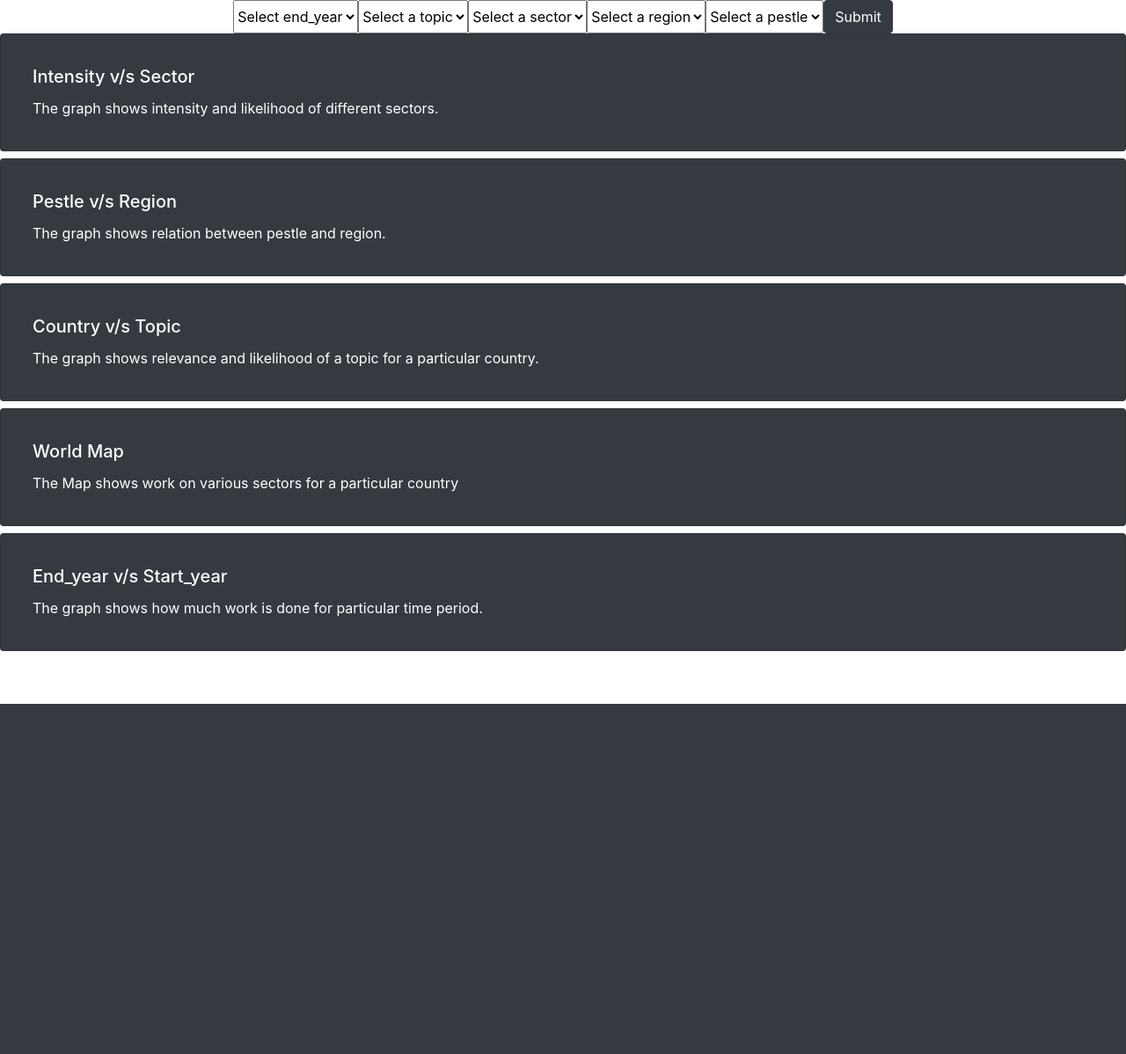
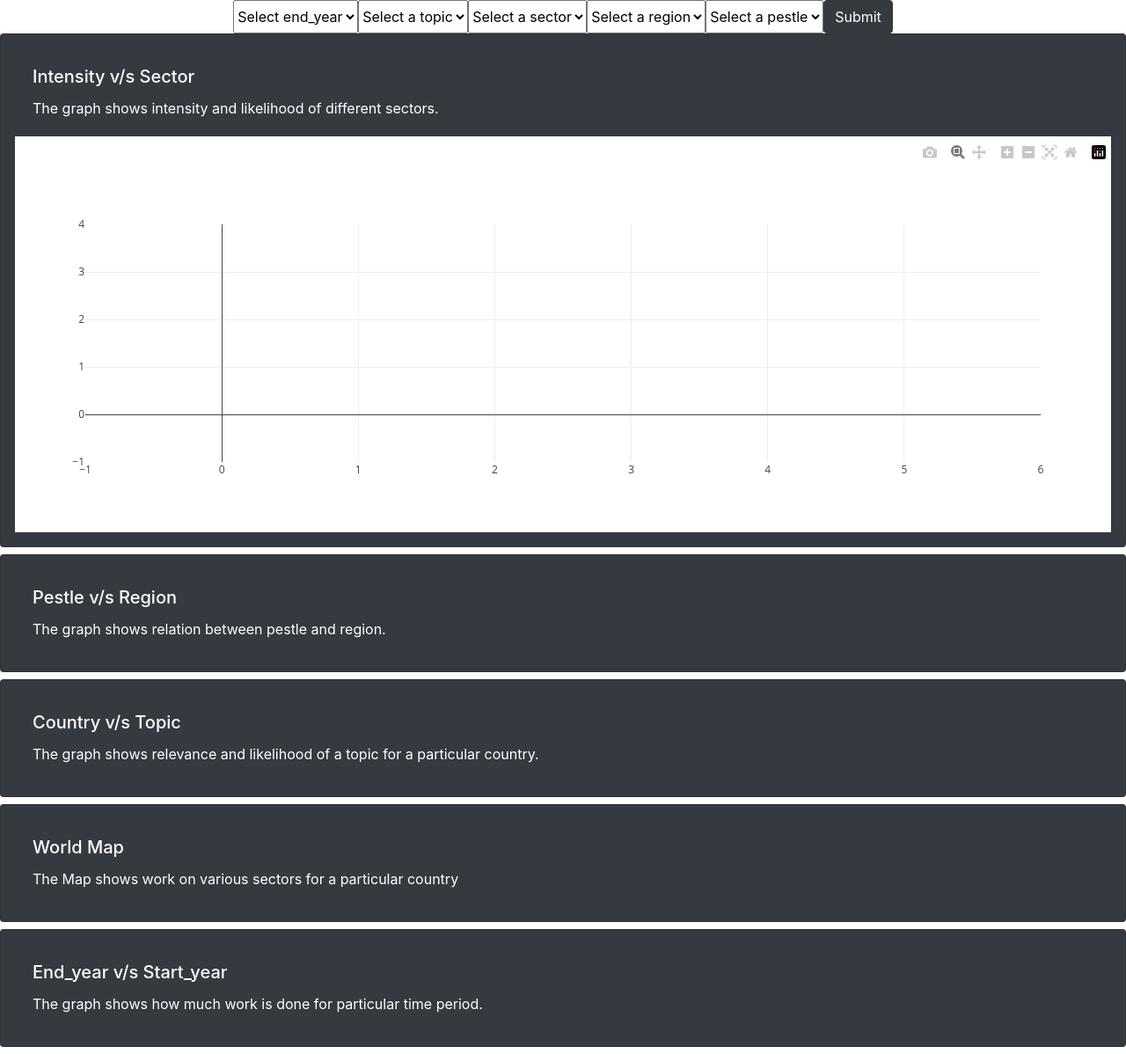
Before and after one commit to sahu-ayush56/Data-Visualization, a Flask app: template templates/index.html in a window 1280 px wide. Shown: the whole page at 88% size. Before the commit the page ends 800 px from the top, so only its background shows below. Run offline with Flask 2, Linux system fonts and the light colour scheme; the template is opened without the code that fills it, so the values that code supplies are empty; parts of the project's set-up code (start-up, migrations or seed data) failed here and were passed over; some libraries are stand-ins or nearby versions.

Commit message:
changed width

```diff
--- a/main.py
+++ b/main.py
@@ -14,21 +14,21 @@ def getarray(column):
 
 def plot1(df):
 	data = df.drop(df[(df['sector']=='')|(df['relevance']=='')].index,inplace=False)
-	fig = px.scatter(data, x="sector", y="intensity", color='likelihood', width = 1050)
+	fig = px.scatter(data, x="sector", y="intensity", color='likelihood')
 
 	# fig.show()
 	return fig
 
 def plot2(df):
 	data = df.drop(df[(df['region']=='') | (df['pestle']=='') | (df['region']=='world')].index,inplace=False)
-	fig = px.density_heatmap(data, x="region", y="pestle", width = 1050)
+	fig = px.density_heatmap(data, x="region", y="pestle")
 	# fig.show()
 	return fig
 
 def plot3(df):
 	data = df.drop(df[(df['topic']=='') | (df['country']=='') | (df['likelihood']=='')].index,inplace=False)
 	data['likelihood'] = pd.to_numeric(data['likelihood'])
-	fig = px.scatter(data, x="topic", y="country", color='relevance', size='likelihood', width = 1050)
+	fig = px.scatter(data, x="topic", y="country", color='relevance', size='likelihood')
 	# fig.show()
 	return fig
 
@@ -48,14 +48,14 @@ def plot4(df):
 	fig = px.choropleth(co, locations="country",locationmode="country names",
                     color="sector_count", # lifeExp is a column of gapminder
                     hover_name="country",hover_data=["sectors"], # column to add to hover information
-                    color_continuous_scale=px.colors.sequential.Plasma, width = 1050)
+                    color_continuous_scale=px.colors.sequential.Plasma)
 	# fig.show()
 	return fig
 
 def plot5(df):
 	data = df.drop(df[(df['start_year']=='')|(df['end_year']=='')].index,inplace=False)
 	data = data.groupby(['start_year','end_year']).size().reset_index().rename(columns={0:'amount_of_work'})
-	fig = px.scatter(data, x="start_year", y="end_year", size="amount_of_work", width = 1050)
+	fig = px.scatter(data, x="start_year", y="end_year", size="amount_of_work")
 	# fig.show()
 	return fig
 
--- a/templates/index.html
+++ b/templates/index.html
@@ -50,7 +50,7 @@
 
 	</form>
 
-<div class="card p-3 mb-2 bg-dark text-white" >
+<div class="card p-3 mb-2 bg-dark text-white">
   <div class="card-body">
     <h5 class="card-title">Intensity v/s Sector</h5>
     <p class="card-text">The graph shows intensity and likelihood of different sectors.</p>
@@ -92,8 +92,7 @@
 	<script src="https://cdn.plot.ly/plotly-latest.min.js"></script>
 	<script>
 		var graph1 = {{graph1| safe}}
-		var config = {responsive: true};
-		Plotly.plot("chart1",graph1,{},config)
+		Plotly.newPlot("chart1",graph1,{})
 		var graph2 = {{graph2| safe}}
 		Plotly.plot("chart2",graph2,{})
 		var graph3 = {{graph3| safe}}
```
